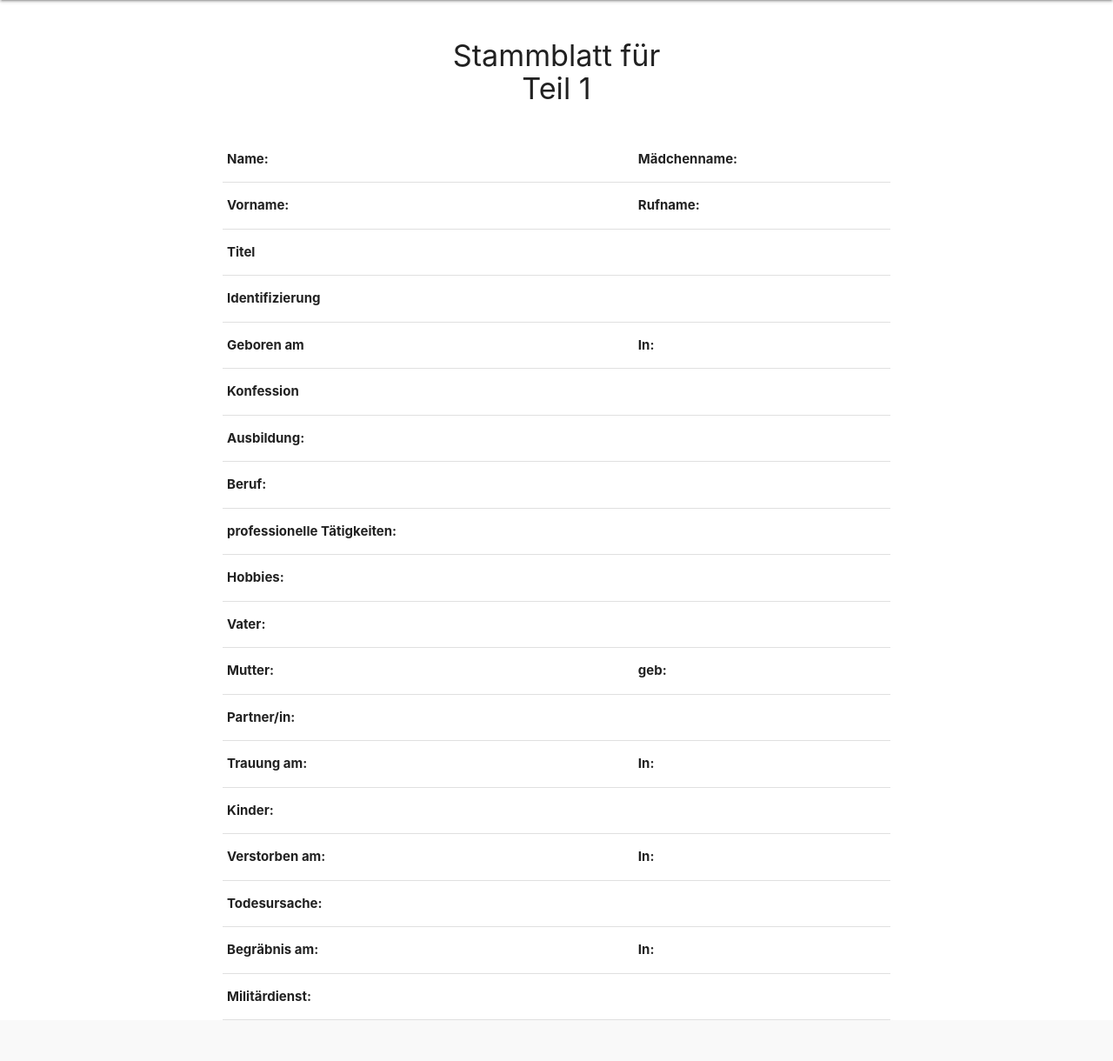
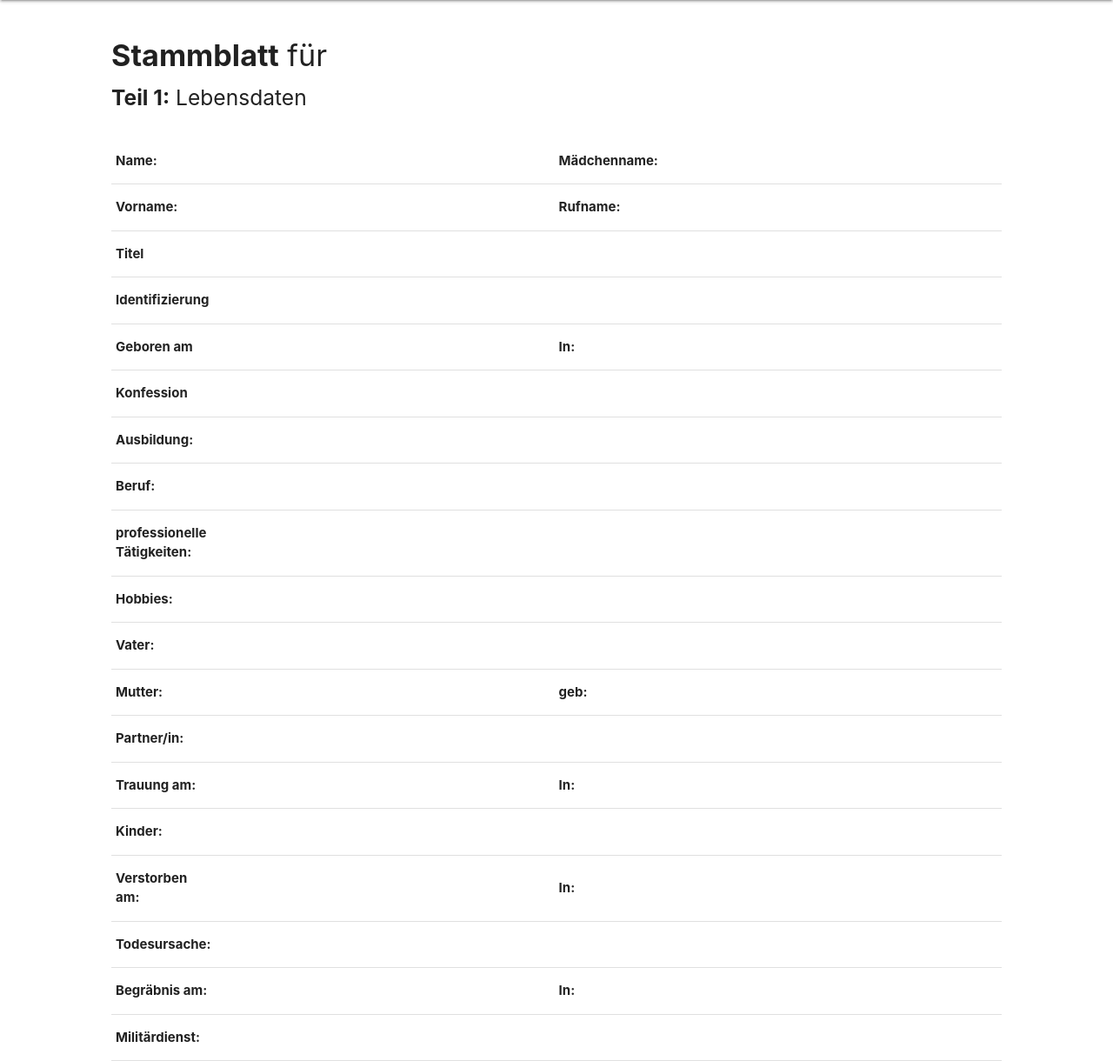
Before and after one commit to mmoskovic-tgm/Projekt_4_WS, a PHP site: page /nahansicht-gui.php in a window 1280 px wide. Shown: the part 64-1284 px from the top of the page at 87% size. Before the commit the page ends 1237 px from the top, so only its background shows below. Run offline with PHP 8.4, Linux system fonts and the light colour scheme; data that the repository does not hold is empty.

Commit message:
Nahansicht Layout an das Ausgedruckte angepasst.

```diff
--- a/nahansicht-gui.php
+++ b/nahansicht-gui.php
@@ -13,6 +13,7 @@
 </head>
 
 <body>
+	<div class="nahansichtFonttype">
 	<nav>
     <div class="nav-wrapper grey darken-4">
 		<!--<img src="img/logo.png" class="brand-logo" width="3.5%" height="90%" hspace="20">	-->
@@ -26,109 +27,109 @@
   </nav>
 
 	<br>
-	<h4 style="text-align:center;">Stammblatt für <?php echo $person['nachname']?> <?php echo $person['vorname']?> <br> Teil 1</h4>
+	<h4 style="margin-left:10%;"><b>Stammblatt</b> für <?php echo $person['nachname']?> <?php echo $person['vorname']?></h4>
+	<h5 style="margin-left:10%;"><b>Teil 1:</b> Lebensdaten</h5>
 	<br>
 	<div class="nahansichtGesamtTabelle">
 		<table>
 			<tbody>
 			  <tr>
 
-				 <td><b>Name:</b></td>
-				<td><?php echo $person['nachname']?></td>
-
-				<td><b>Mädchenname:</b></td>
-				<td><?php echo $person['maedName']?></td>
+				<td style="width:10%"><b>Name:</b></td>
+				<td style="width:40%"><?php echo $person['nachname']?></td>
+				<td style="width:10%"><b>Mädchenname:</b></td>
+				<td style="width:40%"><?php echo $person['maedName']?></td>
 
 			  </tr>
 			  <tr>
-				<td><b>Vorname:</b></td>
-				<td><?php echo $person['vorname']?></td>
-				<td><b>Rufname:</b></td>
-				<td><?php echo $person['rufname']?></td>
+				<td style="width:10%"><b>Vorname:</b></td>
+				<td style="width:40%"><?php echo $person['vorname']?></td>
+				<td style="width:10%"><b>Rufname:</b></td>
+				<td style="width:40%"><?php echo $person['rufname']?></td>
 			  </tr>
 			  <tr>
-				<td><b>Titel</b></td>
-				<td><?php echo $person['titel']?></td>
+				<td style="width:10%"><b>Titel</b></td>
+				<td style="width:40%"><?php echo $person['titel']?></td>
 			  </tr>
 			  <tr>
-				<td><b>Identifizierung</b></td>
-				<td><?php echo $person['kurzzeichen']?></td>
+				<td style="width:10%"><b>Identifizierung</b></td>
+				<td style="width:40%"><?php echo $person['kurzzeichen']?></td>
 			  </tr>
 			  <tr>
-				<td><b>Geboren am</b></td>
-				<td><?php echo $person['gebDatum']?></td>
-				<td><b>In:</b></td>
-				<td><?php echo $person['gebOrt']?></td>
+				<td style="width:10%"><b>Geboren am</b></td>
+				<td style="width:40%"><?php echo $person['gebDatum']?></td>
+				<td style="width:10%"><b>In:</b></td>
+				<td style="width:40%"><?php echo $person['gebOrt']?></td>
 			  </tr>
 			  <tr>
-				<td><b>Konfession</b></td>
-				<td><?php echo $person['konfession']?></td>
+				<td style="width:10%"><b>Konfession</b></td>
+				<td style="width:40%"><?php echo $person['konfession']?></td>
 			  </tr>
 			  <tr>
-				<td><b>Ausbildung:</b></td>
-				<td><?php echo $person['ausbildung']?></td>
+				<td style="width:10%"><b>Ausbildung:</b></td>
+				<td style="width:40%"><?php echo $person['ausbildung']?></td>
 			  </tr>
 			  <tr>
-				<td><b>Beruf:</b></td>
-				<td><?php echo $person['berufLaufbahn']?></td>
+				<td style="width:10%"><b>Beruf:</b></td>
+				<td style="width:40%"><?php echo $person['berufLaufbahn']?></td>
 			  </tr>
 			  <tr>
-				<td><b>professionelle Tätigkeiten:</b></td>
-				<td><?php echo $person['profTaetigkeiten']?></td>
+				<td style="width:10%"><b>professionelle Tätigkeiten:</b></td>
+				<td style="width:40%"><?php echo $person['profTaetigkeiten']?></td>
 			  </tr>
 			  <tr>
-				<td><b>Hobbies:</b></td>
-				<td><?php echo $person['hobbies']?></td>
+				<td style="width:10%"><b>Hobbies:</b></td>
+				<td style="width:40%"><?php echo $person['hobbies']?></td>
 			  </tr>
 			  <tr>
-				<td><b>Vater:</b></td>
-				<td><?php echo $vater ?></td>
+				<td style="width:10%"><b>Vater:</b></td>
+				<td style="width:40%"><?php echo $vater ?></td>
 			  </tr>
 			  <tr>
-				<td><b>Mutter:</b></td>
-				<td><?php echo $mutter?></td>
-				<td><b>geb:</b></td>
-				<td><?php echo $person['gebMutter']?></td>
+				<td style="width:10%"><b>Mutter:</b></td>
+				<td style="width:40%"><?php echo $mutter?></td>
+				<td style="width:10%"><b>geb:</b></td>
+				<td style="width:40%"><?php echo $person['gebMutter']?></td>
 			  </tr>
 			  <tr>
-				<td><b>Partner/in:</b></td>
-				<td><?php echo $partnerin?></td>
+				<td style="width:10%"><b>Partner/in:</b></td>
+				<td style="width:40%"><?php echo $partnerin?></td>
 			  </tr>
 			  <tr>
-				<td><b>Trauung am:</b></td>
-				<td><?php echo $person['trauDatum']?></td>
-				<td><b>In:</b></td>
-				<td><?php echo $person['trauOrt']?></td>
+				<td style="width:10%"><b>Trauung am:</b></td>
+				<td style="width:40%"><?php echo $person['trauDatum']?></td>
+				<td style="width:10%"><b>In:</b></td>
+				<td style="width:40%"><?php echo $person['trauOrt']?></td>
 			  </tr>
 			  <tr>
-				<td><b>Kinder:</b></td>
-				<td><?php echo $person['kind']?></td>
+				<td style="width:10%"><b>Kinder:</b></td>
+				<td style="width:40%"><?php echo $person['kind']?></td>
 			  </tr>
 			  <tr>
-				<td><b>Verstorben am:</b></td>
-				<td><?php echo $person['verstorbenAm']?></td>
-				<td><b>In:</b></td>
-				<td><?php echo $person['verstorbenIn']?></td>
+				<td style="width:10%"><b>Verstorben am:</b></td>
+				<td style="width:40%"><?php echo $person['verstorbenAm']?></td>
+				<td style="width:10%"><b>In:</b></td>
+				<td style="width:40%"><?php echo $person['verstorbenIn']?></td>
 			  </tr>
 			  <tr>
-				<td><b>Todesursache:</b></td>
-				<td><?php echo $person['todUrsache']?></td>
+				<td style="width:10%"><b>Todesursache:</b></td>
+				<td style="width:40%"><?php echo $person['todUrsache']?></td>
 			  </tr>
 			  <tr>
-				<td><b>Begräbnis am:</b></td>
-				<td><?php echo $person['begraebnisAm']?></td>
-				<td><b>In:</b></td>
-				<td><?php echo $person['begraebnisIn']?></td>
+				<td style="width:10%"><b>Begräbnis am:</b></td>
+				<td style="width:40%"><?php echo $person['begraebnisAm']?></td>
+				<td style="width:10%"><b>In:</b></td>
+				<td style="width:40%"><?php echo $person['begraebnisIn']?></td>
 			  </tr>
 			  <tr>
-				<td><b>Militärdienst:</b></td>
-				<td><?php echo $person['militaerdienst']?></td>
+				<td style="width:10%"><b>Militärdienst:</b></td>
+				<td style="width:40%"><?php echo $person['militaerdienst']?></td>
 			  </tr>
 
 			</tbody>
 		  </table>
 	</div>
-
+	  </div>
 
 
 </body></html>
--- a/style.css
+++ b/style.css
@@ -77,11 +77,8 @@ line {
 }
 
 .nahansichtGesamtTabelle {
-	width: 60%;
-	margin-left: 20%;
-}
-.test {
-	width: 50%;
+	width:80%;
+	margin-left: 10%;
 }
 
 .navBar {
```
